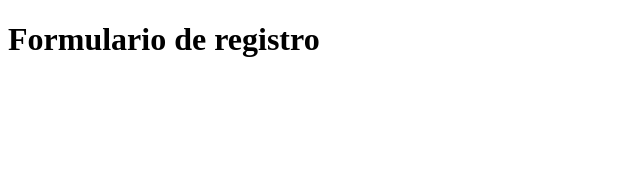
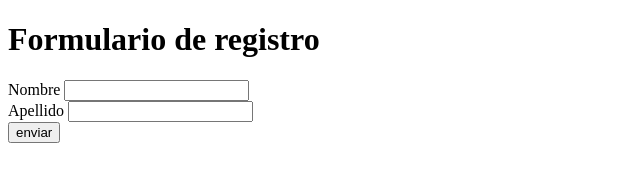
Before and after one commit to dantermg28/tarea-1, a plain HTML site: page ejercicio3.html in a window 1280 px wide. Shown: the whole page, without its empty margins (0-640 px from the left). Drawn offline with Linux system fonts and the light colour scheme.

Commit message:
nombre y apellido

```diff
--- a/ejercicio3.html
+++ b/ejercicio3.html
@@ -7,5 +7,20 @@
 </head>
 <body>
     <h1>Formulario de registro</h1>
+   <form>
+    <div>
+    <label for="name">Nombre</label>
+    <input type="text" id="name">
+    </div>
+<div>
+    <label for="last name">Apellido</label>
+    <input type="text" id="last name ">
+</div>
+
+
+
+<input type="submit" value="enviar">
+   </form>
+
 </body>
 </html>
```
